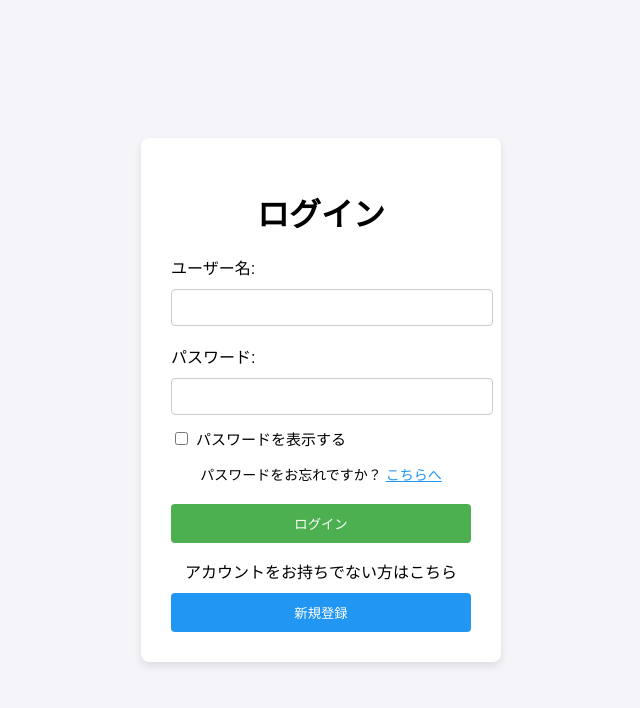
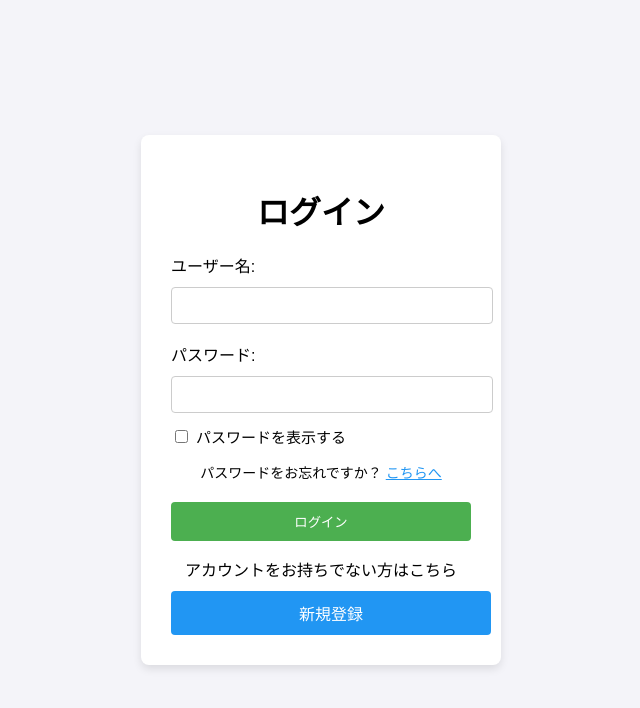
Before and after one commit to TechCat-Hello/quake_viz, a Django app: page /login/ in a window 1280 px wide. Shown: the top 708 px of the page, without its empty margins (319-959 px from the left). Run offline with Django 4.2, Linux system fonts and the light colour scheme.

Commit message:
Changed HTML structure of signup button

```diff
--- a/quake/templates/login.html
+++ b/quake/templates/login.html
@@ -109,6 +109,24 @@
       font-weight: normal;
       text-align: left;
     }
+
+    .signup-btn {
+      display: block;
+      padding: 10px;
+      background-color: #2196F3;
+      color: white;
+      border: none;
+      border-radius: 4px;
+      cursor: pointer;
+      width: 100%;
+      text-align: center;
+      text-decoration: none;
+      margin-top: 10px;
+    }
+    .signup-btn:hover {
+      background-color: #1976D2;
+    }
+
   </style>
 
   <script>
@@ -152,9 +170,7 @@
 
     <div class="signup-link">
       <p>アカウントをお持ちでない方はこちら</p>
-      <a href="{% url 'signup' %}">
-        <button type="button">新規登録</button>
-      </a>
+      <a href="{% url 'signup' %}" class="signup-btn">新規登録</a>
     </div>
 
   </div>
--- a/requirements.txt
+++ b/requirements.txt
@@ -1,3 +1,6 @@
 Django==4.0
 requests==2.26.0
-psycopg2==2.9.3
+#psycopg2==2.9.3
+django-widget-tweaks
+gunicorn
+psycopg2-binary==2.9.3
```
Also changed, not shown: quake/templates/quake/earthquake_search.html (+5 -8 lines).
